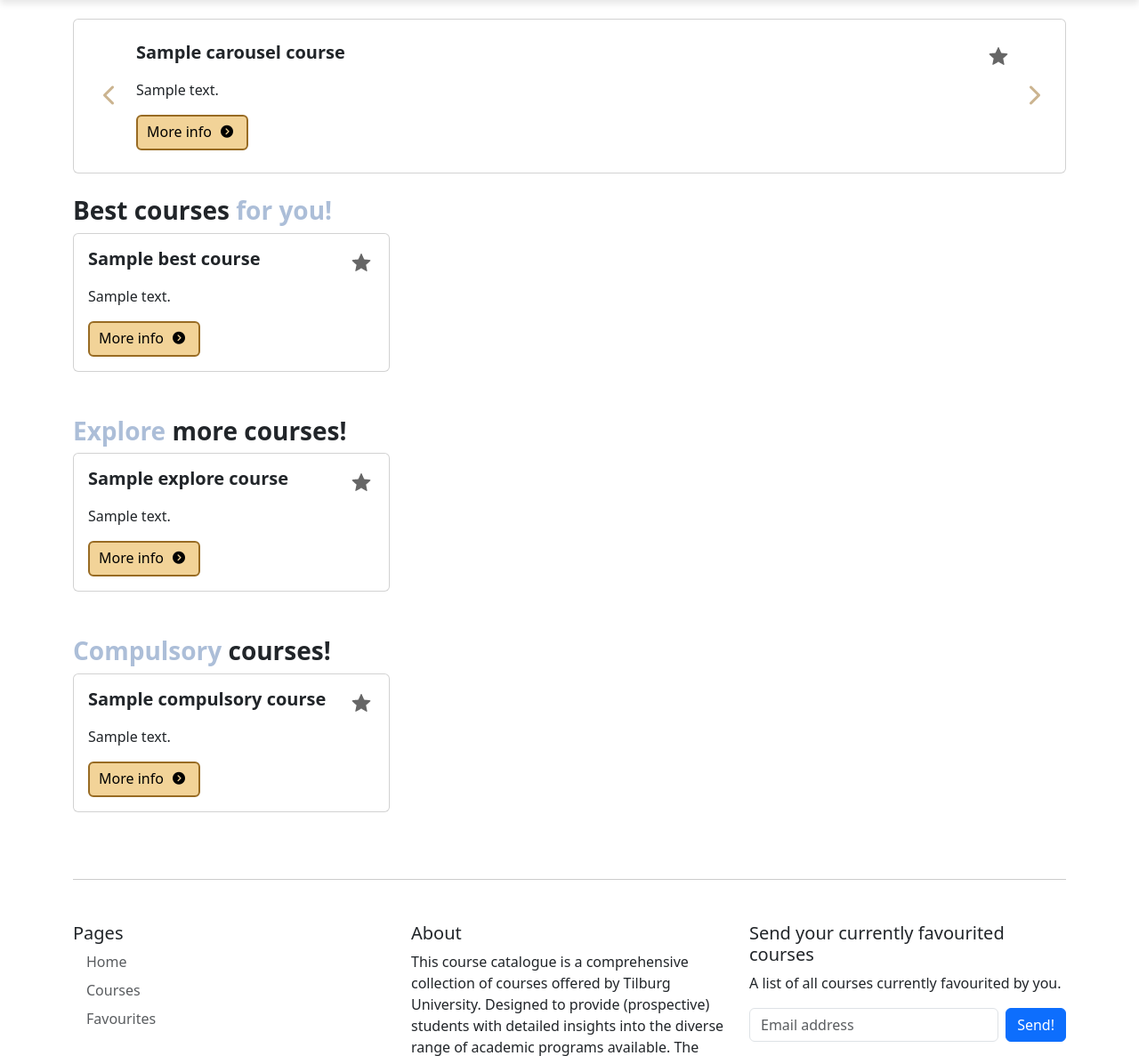
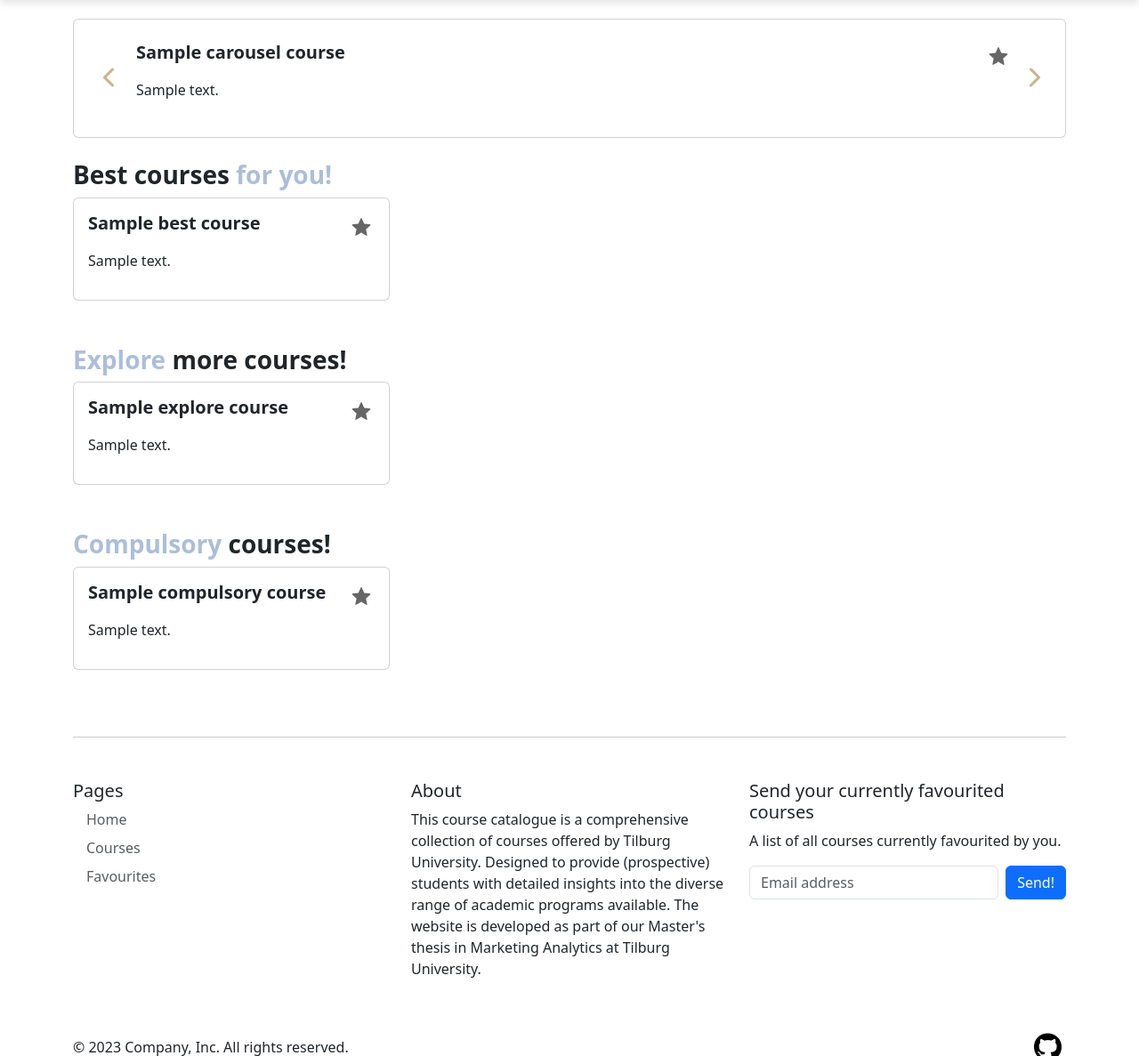
Before and after one commit to Roosvansambeek/thesis_bow_, a Flask app: template templates/home.html in a window 1280 px wide. Shown: the part 109-1296 px from the top of the page at 89% size. Run offline with Flask 3, Linux system fonts and the light colour scheme; the template is opened without the code that fills it: most values are stand-ins (such as "Sample title", 1, 10 or a date in 2020); some libraries are stand-ins or nearby versions.

Commit message:
Replacced card body with course content text

```diff
--- a/app.py
+++ b/app.py
@@ -62,7 +62,12 @@ def show_course(course_code):
 def favorite_courses():
     courses = load_courses_from_db()
     favorite_courses = [course for course in courses if course['favorite'] == 1]
-    return render_template('favourites.html', favorite_courses=favorite_courses)
+    ratings_dict = {}
+    for course in courses:
+        course_code = course['course_code']
+        rating_db = get_rating_from_db(course_code)
+        ratings_dict[course_code] = rating_db
+    return render_template('favourites.html', favorite_courses=favorite_courses, ratings_dict=ratings_dict)
 
 @app.route("/course/<course_code>/rating", methods=['POST'])
 def rating_course(course_code):
--- a/templates/best.html
+++ b/templates/best.html
@@ -5,7 +5,7 @@
   <div class="row">
     {% for best_course in best_courses %}
       <div class="col-4">
-          <div class="card">
+            <a href="/course/{{best_course['course_code']}}" target="_blank" class="card">
               <div class="card-body">
                 <div class="course-header">
                   <h5 class="card-title"><b>{{ best_course['course_name'] }}</b></h5>
@@ -20,13 +20,8 @@
                     {{ best_course['content'] }}
                   {% endif %}
                 </p>
-                <div class="card custom-crd">
-                  <div class="card-body">
-                      <p>More info<i class="fa-solid fa-circle-chevron-right fa-sm" style="color: #000000;"></i></p>
-                  </div>
-                </div>
               </div>
-          </div>
+            </a>
       </div>
     {% endfor %}
   </div>
--- a/templates/carousel.html
+++ b/templates/carousel.html
@@ -9,7 +9,7 @@
         <div class="carousel-inner">
           {% for carousel_course in carousel_courses %}
           <div class="carousel-item {% if loop.first %}active{% endif %}">
-            <div class="card">
+              <a href="/course/{{carousel_course['course_code']}}" target="_blank" class="card">
                 <div class="carousel-card-body">
                   <div class="course-header">
                     <h5 class="card-title"><b>{{ carousel_course['course_name'] }}</b></h5>
@@ -24,13 +24,8 @@
                       {{ carousel_course['content'] }}
                     {% endif %}
                   </p>
-                <div class="card custom-crd">
-                  <div class="card-body">
-                    <p>More info<i class="fa-solid fa-circle-chevron-right fa-sm" style="color: #000000;"></i></p>
                 </div>
-                </div>
-              </div>
-            </div>
+              </a>
           </div>
     {% endfor %}
           <button class="carousel-control-prev" type="button" data-bs-target="#carouselExampleCaptions" data-bs-slide="prev">
--- a/templates/compulsory.html
+++ b/templates/compulsory.html
@@ -5,7 +5,7 @@
   <div class="row">
     {% for compulsory_course in compulsory_courses %}
       <div class="col-4">
-          <div class="card">
+            <a href="/course/{{compulsory_course['course_code']}}" target="_blank" class="card">
               <div class="card-body">
                 <div class="course-header">
                   <h5 class="card-title"><b>{{ compulsory_course['course_name'] }}</b></h5>
@@ -20,13 +20,8 @@
                       {{ compulsory_course['content'] }}
                     {% endif %}
                   </p>
-                <div class="card custom-crd">
-                    <div class="card-body">
-                        <p>More info<i class="fa-solid fa-circle-chevron-right fa-sm" style="color: #000000;"></i></p>
-                    </div>
-                  </div>
               </div>
-          </div>
+            </a>
       </div>
     {% endfor %}
   </div>
--- a/templates/explore.html
+++ b/templates/explore.html
@@ -5,7 +5,7 @@
   <div class="row">
     {% for explore_course in explore_courses %}
       <div class="col-4">
-          <div class="card">
+            <a href="/course/{{explore_course['course_code']}}" target="_blank" class="card">
               <div class="card-body">
                 <div class="course-header">
                   <h5 class="card-title"><b>{{ explore_course['course_name'] }}</b></h5>
@@ -20,13 +20,8 @@
                       {{ explore_course['content'] }}
                     {% endif %}
                   </p>
-                <div class="card custom-crd">
-                    <div class="card-body">
-                        <p>More info<i class="fa-solid fa-circle-chevron-right fa-sm" style="color: #000000;"></i></p>
-                    </div>
-                  </div>
               </div>
-          </div>
+            </a>
       </div>
     {% endfor %}
   </div>
--- a/templates/home.html
+++ b/templates/home.html
@@ -45,6 +45,10 @@
       4px 4px 5px 0px #0001;
       font-weight: bold;
   }
+
+     .card:hover {
+      border: 2px solid #986B23; /* Change the border color on hover */
+    }
 
   i {
           font-size: 18px;
```
Also changed, not shown: templates/favourites.html (+52 -12 lines), templates/star_favorite.html (added, +20 -0 lines). Lines whose indentation alone changed are shown as unchanged.
